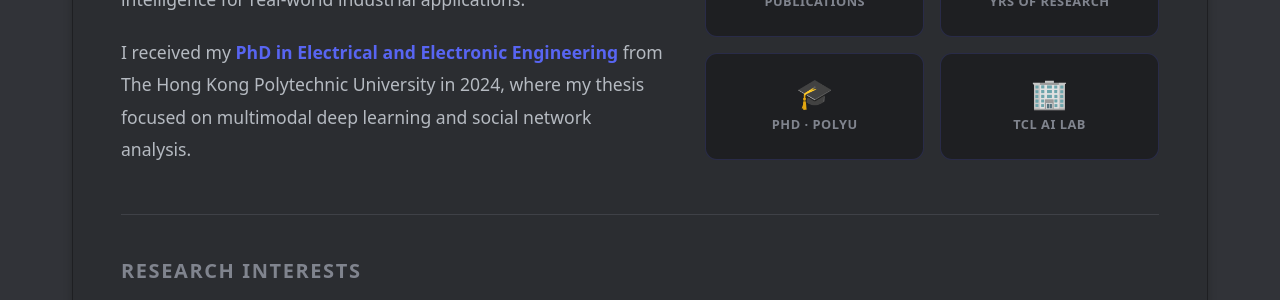
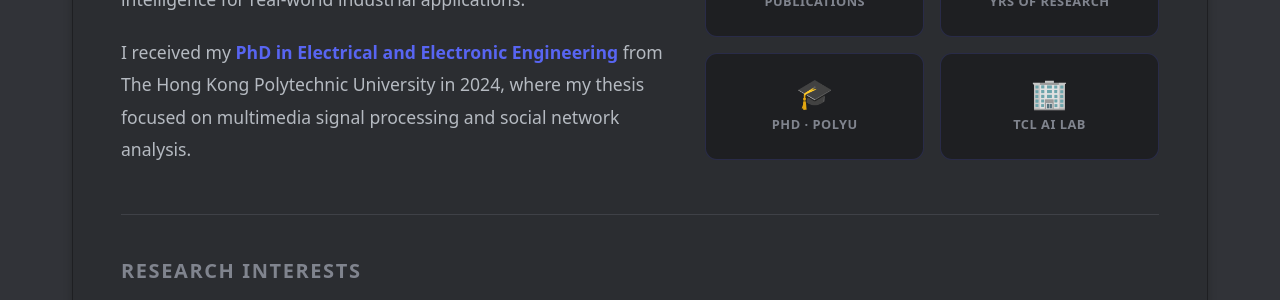
Before and after one commit to thcheung/thcheung.github.io, a Jekyll site: the page built from index.markdown, in a window 1280 px wide and 900 px high, scrolled down 673 px. Shown: the part 220-520 px from the top of the window. Built offline with Jekyll 4.4.1, drawn with Linux system fonts in a browser that asks for light colours; some web fonts are replaced.

Commit message:
update scripts

```diff
--- a/_layouts/home.html
+++ b/_layouts/home.html
@@ -995,7 +995,7 @@
       <div class="about-grid">
         <div class="about-bio">
           <p>I'm a <strong>Research Scientist at TCL AI Lab</strong>, Hong Kong, where I work on pushing the boundaries of machine learning and artificial intelligence for real-world industrial applications.</p>
-          <p>I received my <strong>PhD in Electrical and Electronic Engineering</strong> from The Hong Kong Polytechnic University in 2024, where my thesis focused on multimodal deep learning and social network analysis.</p>
+          <p>I received my <strong>PhD in Electrical and Electronic Engineering</strong> from The Hong Kong Polytechnic University in 2024, where my thesis focused on multimedia signal processing and social network analysis.</p>
         </div>
         <div class="about-stats">
           <div class="stat-card">
```
